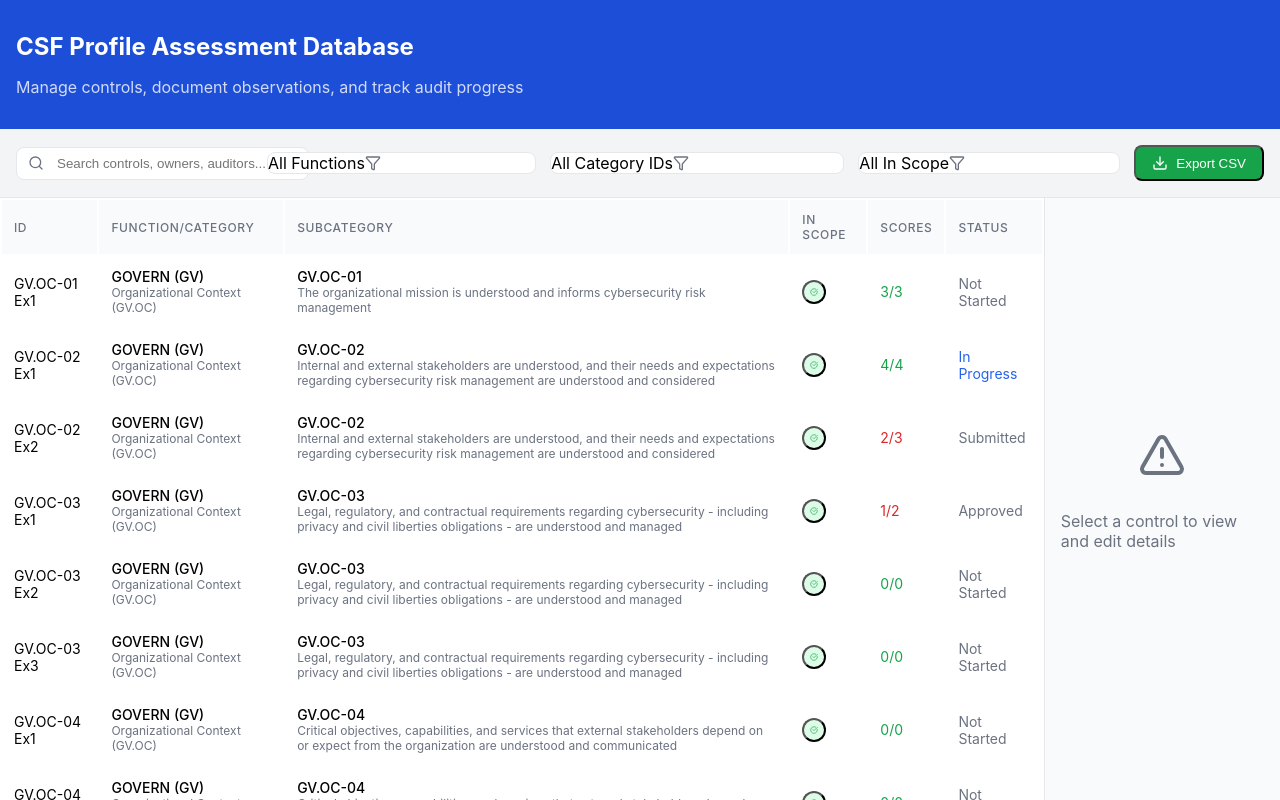
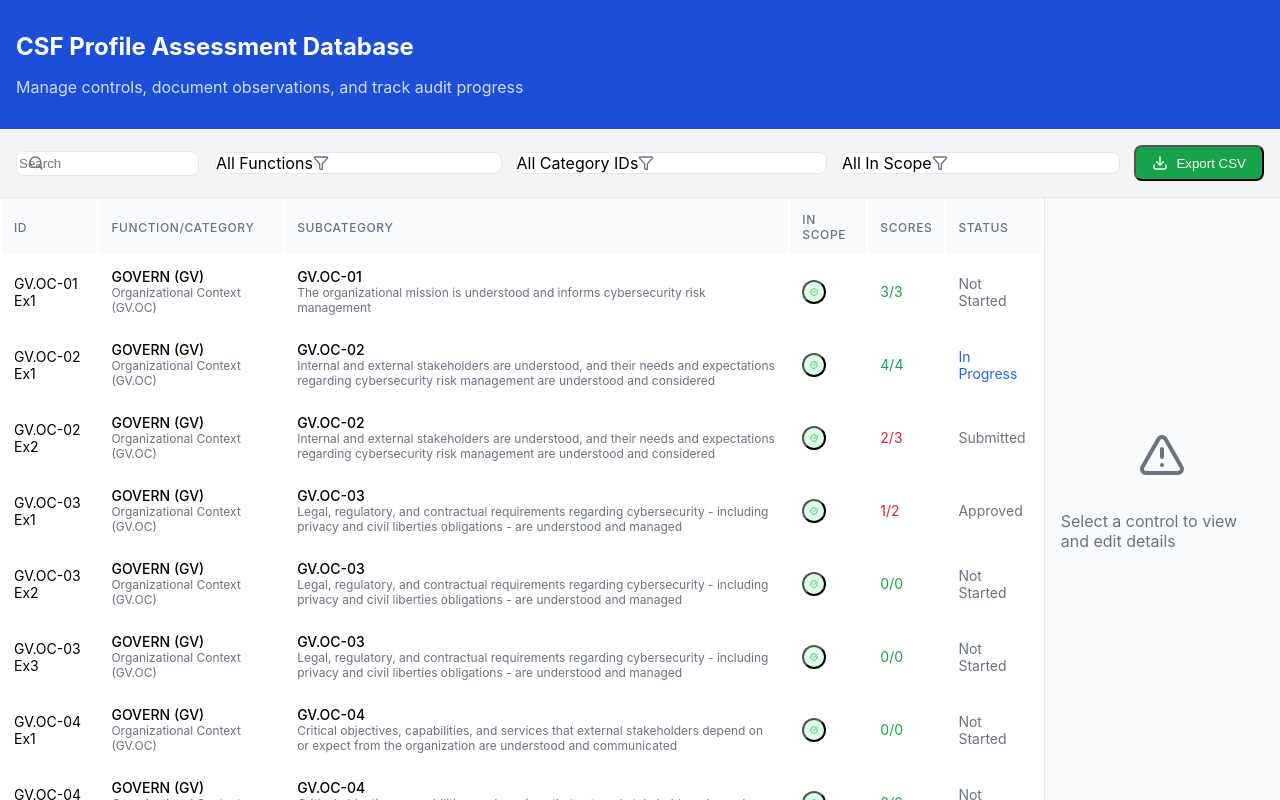
Before and after one commit to CPAtoCybersecurity/csf_profile, a React (Create React App) app: page / in a window 1280 px wide. Built offline with nearby package versions, Linux system fonts and the light colour scheme.

Commit message:
Fixed search bar

```diff
--- a/src/App.js
+++ b/src/App.js
@@ -213,14 +213,14 @@ const App = () => {
       {/* Toolbar */}
       <div className="bg-gray-100 p-4 flex flex-wrap items-center gap-4 border-b">
         {/* Search */}
-        <div className="relative w-64">
+        <div className="relative w-24">
           <div className="absolute inset-y-0 left-0 flex items-center pl-3 pointer-events-none">
             <Search size={16} className="text-gray-500" />
           </div>
           <input
             type="text"
-            className="w-full pl-10 pr-4 py-2 border rounded-lg focus:ring-2 focus:ring-blue-500 focus:border-blue-500"
-            placeholder="Search controls, owners, auditors..."
+            className="w-20 pl-8 pr-2 py-1 border rounded-lg focus:ring-2 focus:ring-blue-500 focus:border-blue-500"
+            placeholder="Search"
             value={searchTerm}
             onChange={(e) => setSearchTerm(e.target.value)}
           />
```
